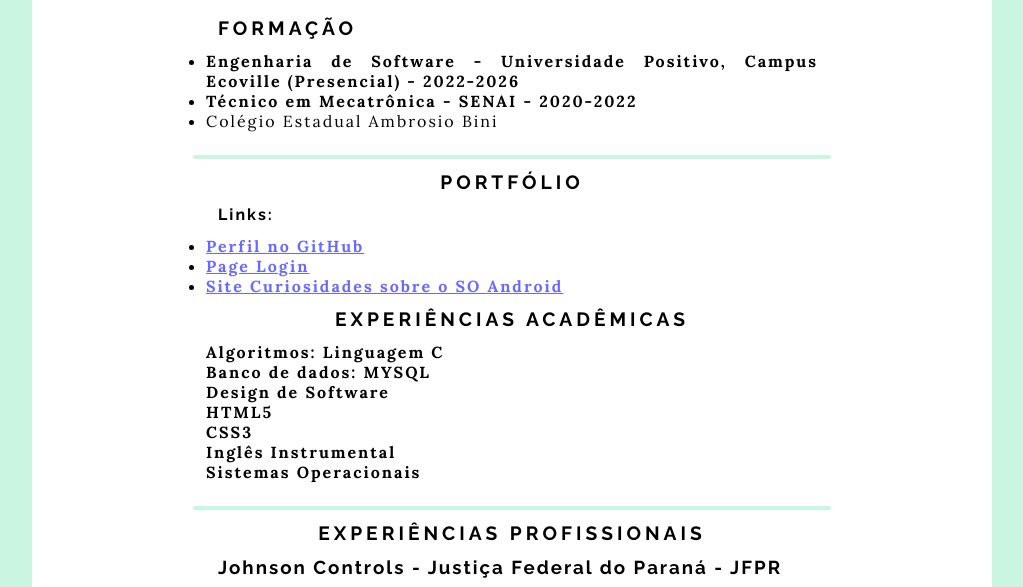
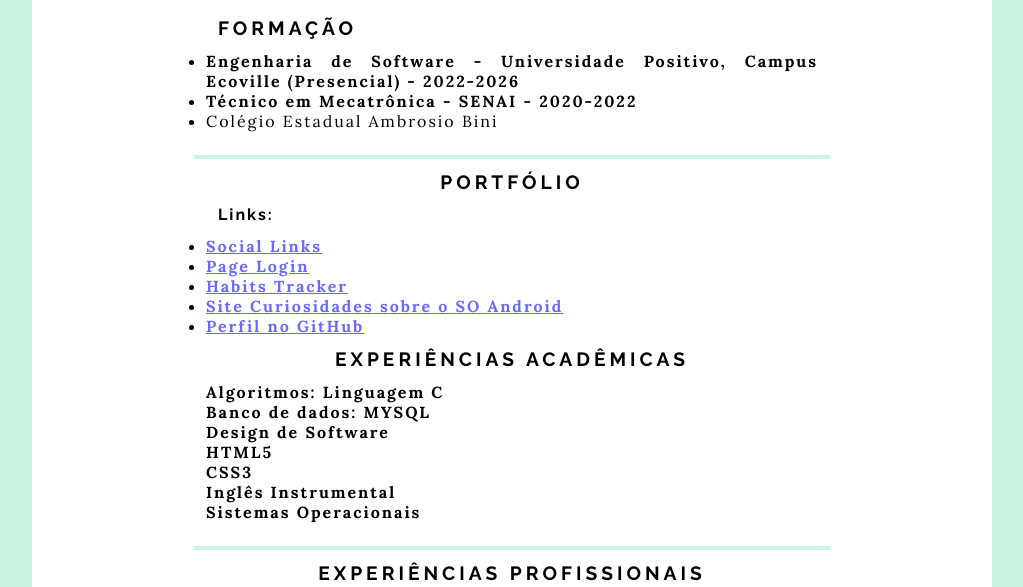
Before and after one commit to bonatoneto/curriculo, a plain HTML site: page index.html in a window 1280 px wide. Shown: the part 153-740 px from the top of the page, without its empty margins (128-1151 px from the left). Drawn offline with Linux system fonts and the light colour scheme.

Commit message:
Update index.html

```diff
--- a/index.html
+++ b/index.html
@@ -30,14 +30,21 @@
                     <h4>Links:</h4>
                     <ul>
                         <li>
-                            <a href="https://github.com/bonatoneto" target="_blank">Perfil no GitHub</a>
+                            <a href="https://bonatoneto.github.io/devlinks/" target="_blank">Social Links</a>
                         </li>
                         <li>
                             <a href="https://bonatoneto.github.io/page-login/" target="_blank">Page Login</a>
                         </li>
                         <li>
+                            <a href="https://bonatoneto.github.io/nlw-setup/
+                            " target="_blank">Habits Tracker</a>
+                        </li>
+                        <li>
                             <a href="https://bonatoneto.github.io/projeto-android/
                             " target="_blank">Site Curiosidades sobre o SO Android</a>
+                        </li>
+                        <li>
+                            <a href="https://github.com/bonatoneto" target="_blank">Perfil no GitHub</a>
                         </li>
                     </ul>
                 </div>
```
